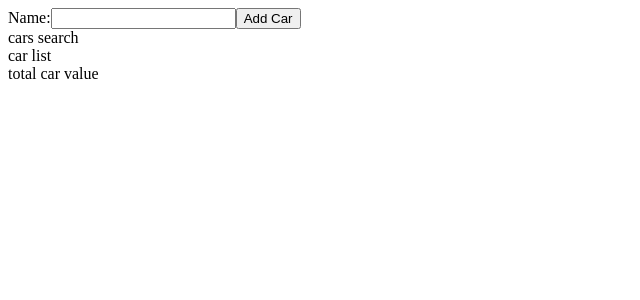
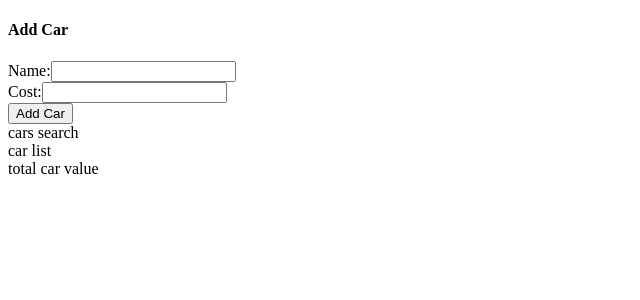
Before and after one commit to miguelkubrusly/car-catalog-app, a React (Create React App) app: page / in a window 1280 px wide. Shown: the top 300 px of the page, without its empty margins (0-640 px from the left). Built offline with nearby package versions, Linux system fonts and the light colour scheme.

Commit message:
feat(form): make inputs work
-use name and cost separately
-insert css
-remove list selector from here

```diff
--- a/src/components/CarForm.tsx
+++ b/src/components/CarForm.tsx
@@ -1,31 +1,65 @@
 import { useDispatch, useSelector } from "react-redux";
-import { addCar, changeName } from "../store/store";
+import { addCar, changeCost, changeName } from "../store/store";
 import { ChangeEvent, FormEvent } from "react";
 
 function CarForm() {
-  const carForm = useSelector((state: any) => state.carForm);
-  const carList = useSelector((state: any) => state.carList);
+  const { name, cost } = useSelector((state: any) => state.carForm);
   const dispatch = useDispatch();
 
   const handleNameChange = (event: ChangeEvent<HTMLInputElement>) => {
-    dispatch(changeName(event.target!.value));
+    dispatch(changeName(event.target.value));
   };
 
+  const handleCostChange = (event: ChangeEvent<HTMLInputElement>) => {
+    const costInput = parseFloat(Number(event.target.value).toFixed(2));
+    dispatch(changeCost(costInput) || 0);
+  };
   const handleSubmit = (event: FormEvent) => {
     event.preventDefault();
-    dispatch(addCar(carForm));
+    dispatch(
+      addCar({
+        name,
+        cost,
+      })
+    );
   };
 
   return (
+    <div className="car-form panel">
+      <h4 className="subtitle is-3">Add Car</h4>
       <form id="car-form" onSubmit={handleSubmit}>
-      <label>Name:</label>
+        <div className="field-group">
+          <div className="field">
+            <label className="label" htmlFor="car-form-name">
+              Name:
+            </label>
             <input
+              id="car-form-name"
+              className="input is-expanded"
               type="text"
-        value={carForm.name}
+              value={name || ""}
               onChange={handleNameChange}
             ></input>
-      <button type="submit">Add Car</button>
+          </div>
+          <div className="field">
+            <label className="label" htmlFor="car-form-cost">
+              Cost:
+            </label>
+            <input
+              id="car-form-cost"
+              type="number"
+              value={cost || ""}
+              onChange={handleCostChange}
+            ></input>
+          </div>
+        </div>
+        <div className="field">
+          <button className="button is-link" type="submit">
+            Add Car
+          </button>
+        </div>
       </form>
+    </div>
   );
 }
 
--- a/src/store/slices/carFormSlice.ts
+++ b/src/store/slices/carFormSlice.ts
@@ -11,7 +11,7 @@ const carFormSlice = createSlice({
       state.name = action.payload;
     },
     changeCost(state, action) {
-      state.cost = parseFloat(Number(action.payload).toFixed(2));
+      state.cost = action.payload;
     },
   },
 });
--- a/src/store/slices/carListSlice.ts
+++ b/src/store/slices/carListSlice.ts
@@ -1,23 +1,29 @@
-import { createSlice } from "@reduxjs/toolkit";
-
-type Car = {
-  name: string;
-  cost: number;
-};
+import { createSlice, nanoid } from "@reduxjs/toolkit";
 
 const carListSlice = createSlice({
   name: "carList",
-  initialState: [] as Car[],
+  initialState: {
+    searchTerm: "",
+    cars: [] as Car[],
+  },
   reducers: {
+    changeSearchTerm(state, action) {
+      state.searchTerm = action.payload;
+    },
     addCar(state, action) {
-      state.push(action.payload);
+      state.cars.push({
+        name: action.payload.name,
+        cost: action.payload.cost,
+        id: nanoid(),
+      });
     },
     removeCar(state, action) {
-      const index = state.indexOf(action.payload);
-      state.splice(index, 1);
+      state.cars = state.cars.filter((car: Car) => {
+        return car.id !== action.payload.id;
+      });
     },
   },
 });
 
-export const { addCar, removeCar } = carListSlice.actions;
+export const { changeSearchTerm, addCar, removeCar } = carListSlice.actions;
 export const carListReducer = carListSlice.reducer;
--- a/src/store/store.ts
+++ b/src/store/store.ts
@@ -1,6 +1,11 @@
 import { configureStore } from "@reduxjs/toolkit";
 import { carFormReducer, changeName, changeCost } from "./slices/carFormSlice";
-import { carListReducer, addCar, removeCar } from "./slices/carListSlice";
+import {
+  carListReducer,
+  changeSearchTerm,
+  addCar,
+  removeCar,
+} from "./slices/carListSlice";
 
 const store = configureStore({
   reducer: {
@@ -9,4 +14,4 @@ const store = configureStore({
   },
 });
 
-export { store, changeName, changeCost, addCar, removeCar };
+export { store, changeSearchTerm, changeName, changeCost, addCar, removeCar };
```
Also changed, not shown: src/types/types.d.ts (+7 -1 lines). Lines whose indentation alone changed are shown as unchanged.
